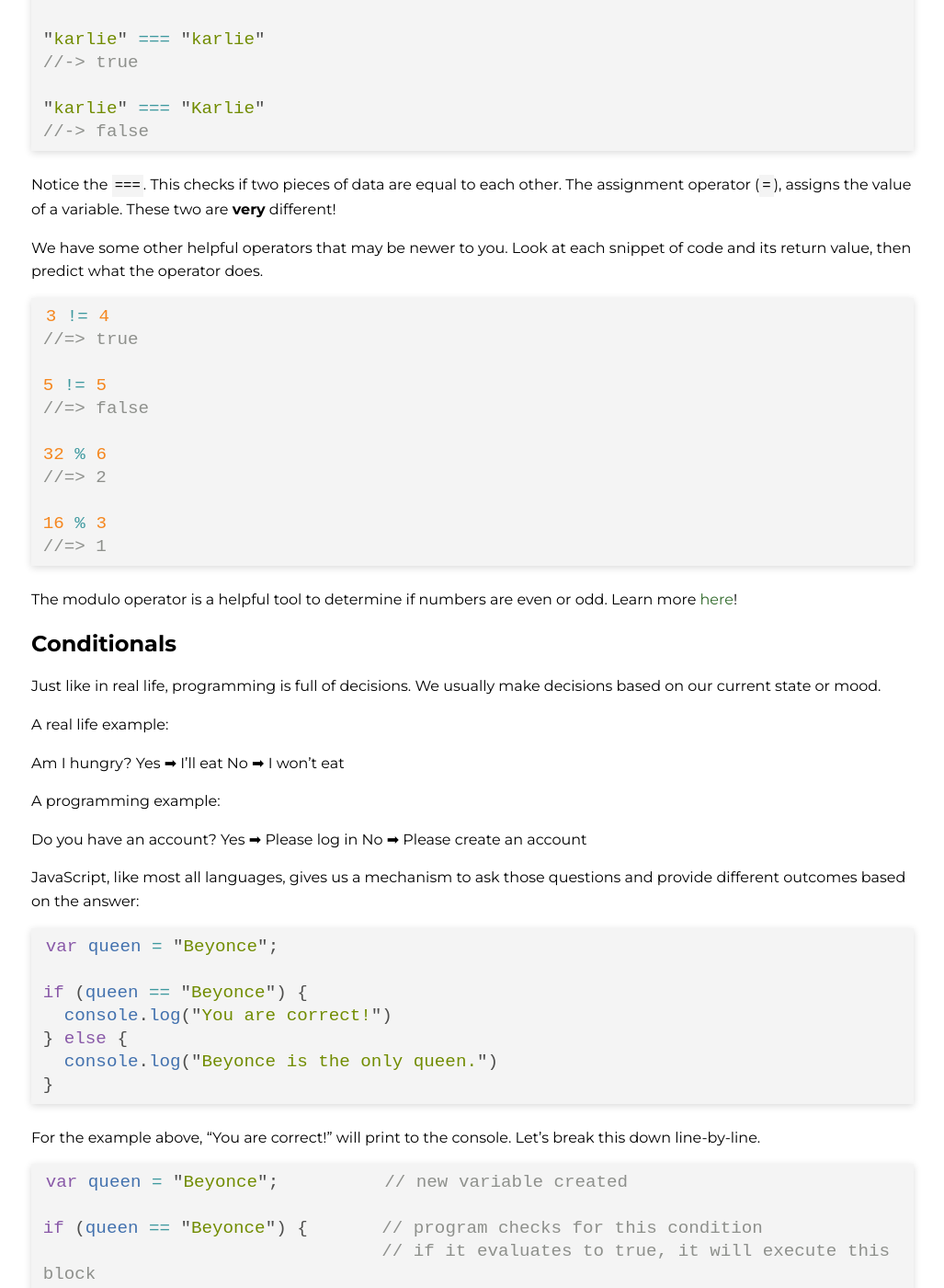
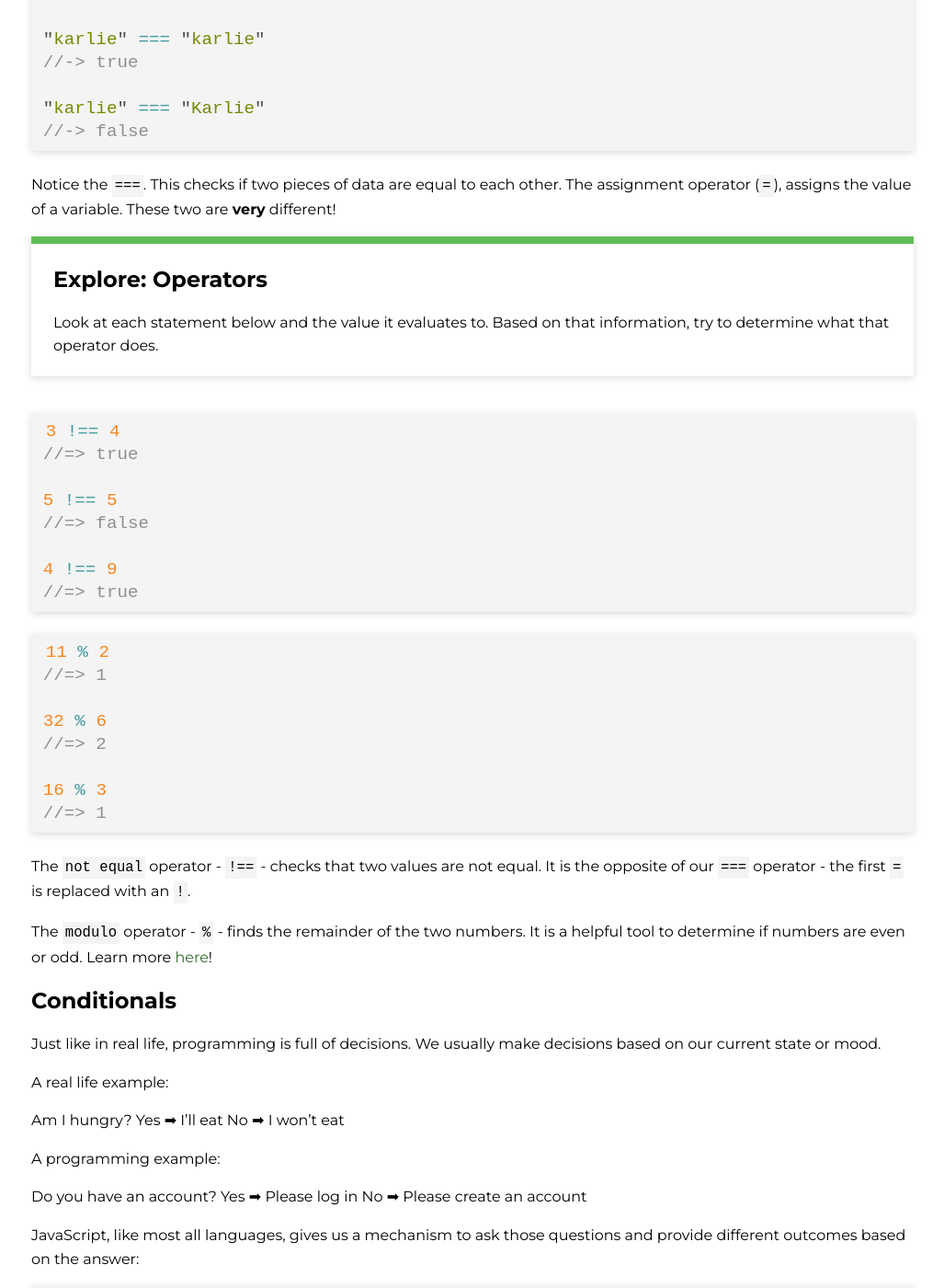
Before and after one commit to ameseee/kwk-curriculum-site, a Jekyll site: the page built from web-app/lessons/js-intermediate/index.md, in a window 1280 px wide and 1400 px high, scrolled down 832 px. Shown: the whole window at 92% size, without its empty margins (126-1153 px from the left). Built offline with Jekyll 4.4.1, drawn with Linux system fonts in a browser that asks for light colours; nearby versions of some CDN libraries; some of the changed text lies outside the part shown.

Commit message:
Update Operators Exploration and explanation section

````diff
--- a/web-app/lessons/js-intermediate/index.md
+++ b/web-app/lessons/js-intermediate/index.md
@@ -16,7 +16,7 @@ title: Intermediate JavaScript
 
 ## Operators
 
-We can also compare values. The return value is a **boolean**, true or false.
+We can also compare values. Each statement below will be **evaluated** to a **boolean**, true or false.
 
 ```js
 3 < 5
@@ -37,14 +37,25 @@ We can also compare values. The return value is a **boolean**, true or false.
 
 Notice the `===`. This checks if two pieces of data are equal to each other. The assignment operator (`=`), assigns the value of a variable. These two are **very** different!
 
-We have some other helpful operators that may be newer to you. Look at each snippet of code and its return value, then predict what the operator does.
+<div class="try-it">
+  <h2>Explore: Operators</h2>
+  <p>Look at each statement below and the value it evaluates to. Based on that information, try to determine what that operator does.</p>
+</div>
 
 ```js
-3 != 4
+3 !== 4
 //=> true
 
-5 != 5
+5 !== 5
 //=> false
+
+4 !== 9
+//=> true
+```
+
+```js
+11 % 2
+//=> 1
 
 32 % 6
 //=> 2
@@ -53,7 +64,9 @@ We have some other helpful operators that may be newer to you. Look at each snip
 //=> 1
 ```
 
-The modulo operator is a helpful tool to determine if numbers are even or odd. Learn more <a target="blank" href="https://css-tricks.com/snippets/javascript/check-if-number-is-evenodd/">here</a>!
+The `not equal` operator - `!==` - checks that two values are not equal. It is the opposite of our `===` operator - the first `=` is replaced with an `!`.
+
+The `modulo` operator - `%` - finds the remainder of the two numbers. It is a helpful tool to determine if numbers are even or odd. Learn more <a target="blank" href="https://css-tricks.com/snippets/javascript/check-if-number-is-evenodd/">here</a>!
 
 ## Conditionals
 
````
